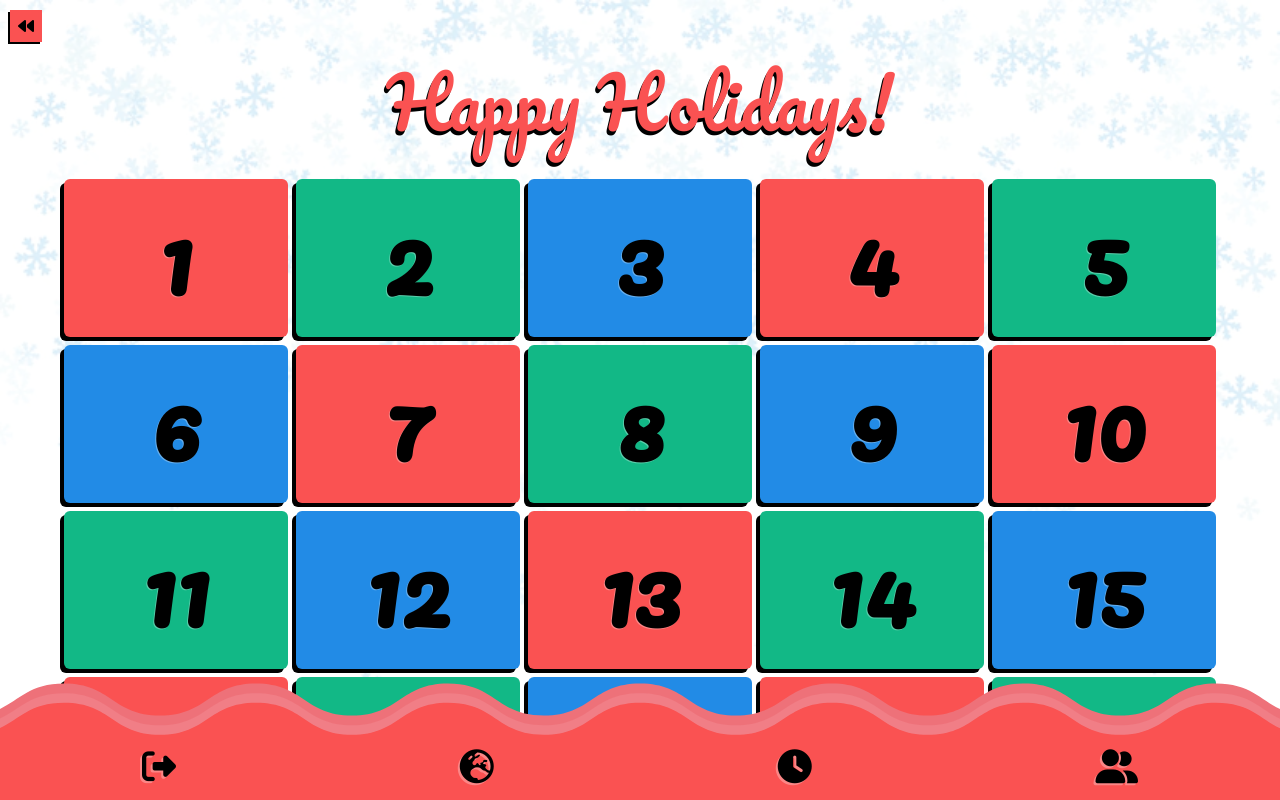
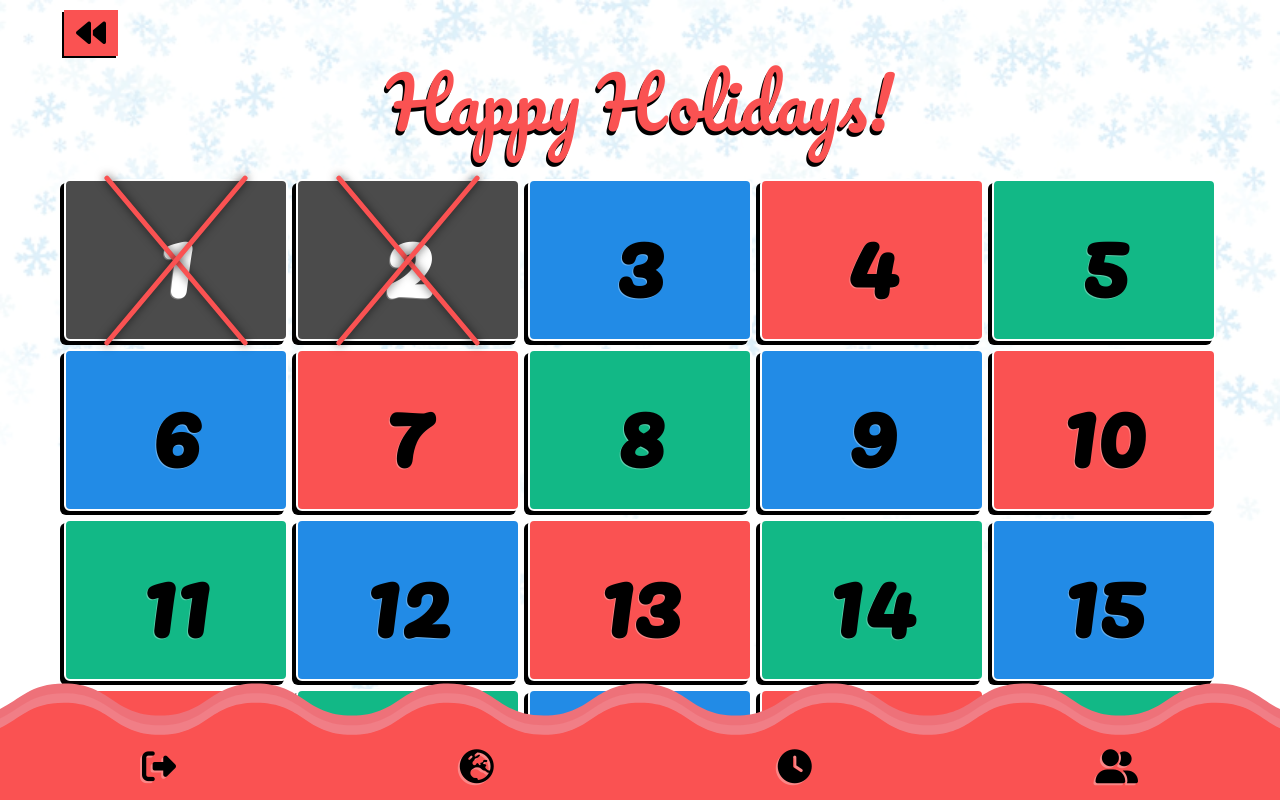
Before and after one commit to siddav83/happy-holiday-frontend, a React (Create React App) app: page /holidays in a window 1280 px wide. Both pictures are taken after a click on the button "Calender". Shown: the top 800 px of the page. Built offline with nearby package versions, Linux system fonts and the light colour scheme.

Commit message:
Finished Calender with popups

```diff
--- a/src/Components/Calender/Calender.js
+++ b/src/Components/Calender/Calender.js
@@ -1,26 +1,51 @@
-import React, { useContext } from "react";
-import { NavLink } from "react-router-dom";
+import React, { useContext, useState } from "react";
 import "./style.css";
 import { CalenderContext } from "../../Context/CalenderContext";
 
 const Calender = ({ setCalenderToggle }) => {
-	const { calender } = useContext(CalenderContext);
-	console.log(calender);
+	const { calender, today } = useContext(CalenderContext);
+	const [toggleDay, setToggleDay] = useState(false);
+	const [selectedDay, setSelectedDay] = useState({});
+
+	const openDay = (day) => {
+		setToggleDay((prev) => !prev);
+		setSelectedDay(day);
+	};
+
 	return (
 		<div className="calender-container">
 			<button
 				className="back-btn"
 				onClick={() => setCalenderToggle((prev) => !prev)}
 			>
-				<i class="fa-solid fa-backward"></i>
+				<i className="fa-solid fa-backward" />
 			</button>
-			{calender?.map((day, i) => {
-				return (
-					<div className="calender-day" key={i}>
-						{day.day}
-					</div>
-				);
-			})}
+			{!toggleDay ? (
+				calender?.map((day, i) => {
+					return (
+						<div
+							onClick={() => openDay(day)}
+							className={
+								today < day.day ? "calender-day" : "calender-day-crossed"
+							}
+							key={i}
+						>
+							{day.day}
+						</div>
+					);
+				})
+			) : (
+				<div className="show-day">
+					<h2>Day: {selectedDay.day}</h2>
+					<h2>Todays fact of the day</h2>
+					<p>{selectedDay.joke}</p>
+					<h2>Joke of the day</h2>
+					<p>{selectedDay.fact}</p>
+					<button onClick={() => setToggleDay(false)}>
+						<i class="fa-solid fa-x close-btn" />
+					</button>
+				</div>
+			)}
 		</div>
 	);
 };
--- a/src/Components/Calender/style.css
+++ b/src/Components/Calender/style.css
@@ -2,12 +2,35 @@
 	display: grid;
 	grid-template-columns: 1fr 1fr 1fr 1fr 1fr;
 	grid-gap: 8px;
-	height: 80%;
+	height: 0%;
 	width: 100%;
 	margin-top: 1rem;
 }
 
-.calender-day {
+.calender-day-crossed {
+	position: relative;
+	background-color: rgb(75, 75, 75);
+	color: white;
+}
+
+.calender-day-crossed::before,
+.calender-day-crossed::after {
+	content: "";
+	position: absolute;
+	left: 0;
+	right: 0;
+	height: 5px;
+	transform: rotate(50deg);
+	background-color: var(--red);
+	box-shadow: 0 0 10px rgba(0, 0, 0, 0.7);
+	border-radius: 50px;
+}
+.calender-day-crossed::after {
+	transform: rotate(130deg);
+}
+
+.calender-day,
+.calender-day-crossed {
 	display: flex;
 	justify-content: center;
 	align-items: center;
@@ -19,21 +42,24 @@
 	transition: 0.3s ease-in-out;
 	border-radius: 6px;
 	text-shadow: -1px 1px 0px var(--grey-shadow);
+	border: 2px solid white;
 }
 
-.calender-day:hover {
+.calender-day:hover,
+.calender-day-crossed:hover {
 	color: white;
-	text-shadow: -4px 4px 0 black;
+	text-shadow: -5px 5px 0 black;
+	border: 2px solid black;
 }
 
 /* Calender Colors */
-
 .calender-day:nth-child(3n + 0) {
 	background-color: var(--green);
 }
 .calender-day:nth-child(3n + 1) {
 	background-color: var(--blue);
 }
+
 .calender-day:nth-child(3n + 2) {
 	background-color: var(--red);
 }
@@ -46,14 +72,55 @@
 	align-items: center;
 	position: absolute;
 	top: 10px;
-	left: 10px;
-	padding: 0.5rem;
+	left: 5%;
+	padding: 0.5rem 0.75rem;
 	background-color: var(--red);
 	box-shadow: -2px 2px 0 black;
 	transition: 0.3s ease-in-out;
+	font-size: min(30px, 5vw);
 }
 
 .back-btn:hover {
 	background-color: var(--green);
 	padding: 0.5rem 1rem;
 }
+
+/*  Show Day*/
+
+.show-day {
+	position: absolute;
+	display: flex;
+	flex-direction: column;
+	justify-content: center;
+	align-items: center;
+	background-color: var(--red);
+	top: 20%;
+	right: 5%;
+	bottom: 20%;
+	left: 5%;
+	z-index: 100;
+	border-radius: 20px;
+	text-align: center;
+	font-size: 16px;
+	padding: 0 2rem;
+	box-shadow: -6px 6px 0 black;
+	border: 2px solid black;
+}
+
+.show-day h2 {
+	margin: 1rem;
+	font-size: min(50px, 7vw);
+}
+
+.show-day .close-btn {
+	position: absolute;
+	top: 5%;
+	right: 5%;
+	font-size: min(50px, 8vw);
+	color: rgba(0, 0, 0, 0.4);
+	transition: 0.3s ease-in-out;
+}
+
+.show-day .close-btn:hover {
+	color: black;
+}
--- a/src/Components/Countdown/Countdown.js
+++ b/src/Components/Countdown/Countdown.js
@@ -2,13 +2,14 @@ import React, { useEffect, useContext } from "react";
 import "./style.css";
 import { CalenderContext } from "../../Context/CalenderContext";
 const Countdown = () => {
-	const { daysLeft, setDaysLeft } = useContext(CalenderContext);
+	const { daysLeft, setDaysLeft, setToday } = useContext(CalenderContext);
 
 	useEffect(() => {
 		// Get Todays Date
 		const date = new Date();
 		let day = date.getDate();
 		// Set Days Left
+		setToday(day);
 		setDaysLeft(25 - day);
 	});
 
--- a/src/Context/CalenderContext.js
+++ b/src/Context/CalenderContext.js
@@ -5,6 +5,7 @@ export const CalenderContext = createContext();
 export const CalenderProvider = (props) => {
 	const [calender, setCalender] = useState(Calender);
 	const [daysLeft, setDaysLeft] = useState(25);
+	const [today, setToday] = useState(25);
 
 	return (
 		<CalenderContext.Provider
@@ -13,6 +14,8 @@ export const CalenderProvider = (props) => {
 				setCalender,
 				daysLeft,
 				setDaysLeft,
+				today,
+				setToday,
 			}}
 		>
 			{props.children}
--- a/src/Data/CalenderData.js
+++ b/src/Data/CalenderData.js
@@ -139,13 +139,13 @@ const CalenderData = [
 	},
 	{
 		day: 24,
-		fact: "Queen Victoria sent the first official Christmas card",
+		fact: "Norway provides the tree in Trafalgar Square",
 		joke: "What did the gingerbread man put on his bed? A cookie sheet!",
 		past: false,
 	},
 	{
 		day: 25,
-		fact: "Merry Christmas",
+		fact: "Queen Victoria sent the first official Christmas card",
 		joke: "Who is never hungry at Christmas? The turkey—he's always stuffed.",
 		past: false,
 	},
```
